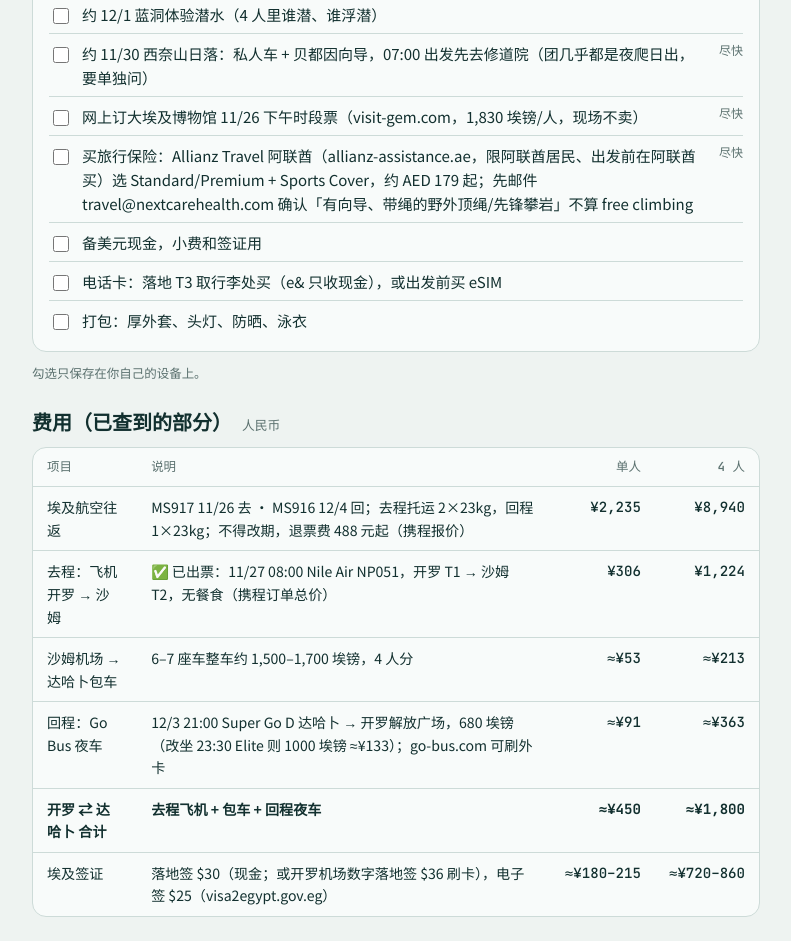
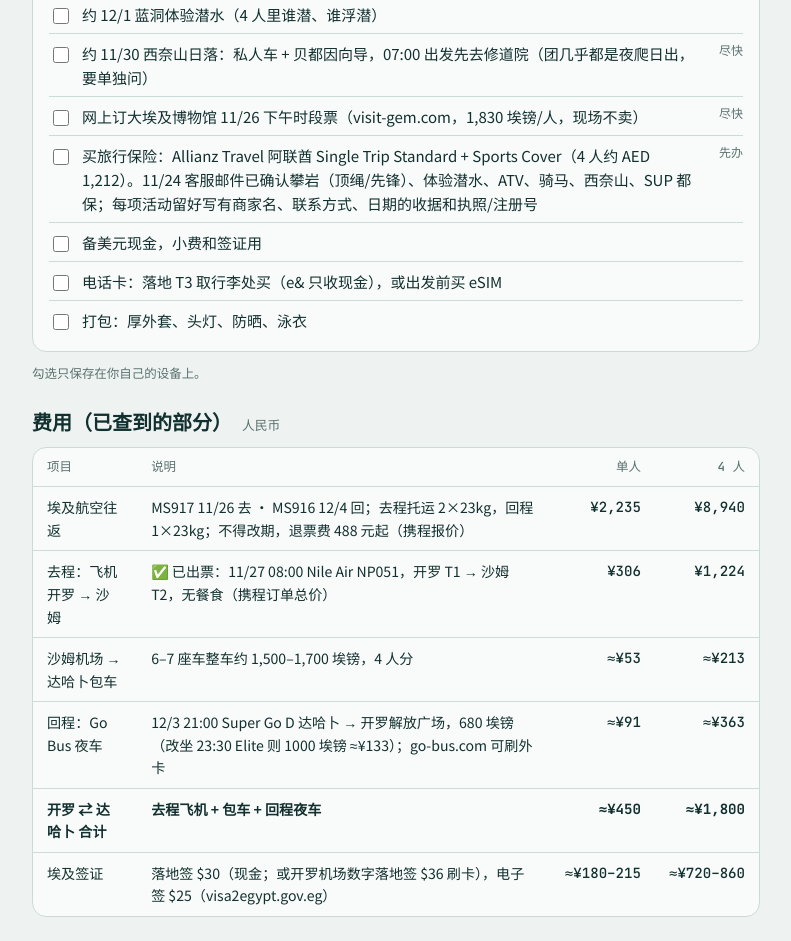
Before and after one commit to RvMe/egypt-trip-2026, a plain HTML site: page index.html in a window 1280 px wide. Shown: the part 4754-5695 px from the top of the page, without its empty margins (244-1035 px from the left). Drawn offline with nearby package versions, Linux system fonts and the light colour scheme; a web font is replaced by a local one.

Commit message:
待办：保险已获 Allianz 书面确认，所有活动都保

```diff
--- a/index.html
+++ b/index.html
@@ -578,7 +578,7 @@ const TODO = [
  ["dive","约 12/1 蓝洞体验潜水（4 人里谁潜、谁浮潜）",""],
  ["sinai","约 11/30 西奈山日落：私人车 + 贝都因向导，07:00 出发先去修道院（团几乎都是夜爬日出，要单独问）","尽快"],
  ["gem","网上订大埃及博物馆 11/26 下午时段票（visit-gem.com，1,830 埃镑/人，现场不卖）","尽快"],
- ["ins","买旅行保险：Allianz Travel 阿联酋（allianz-assistance.ae，限阿联酋居民、出发前在阿联酋买）选 Standard/Premium + Sports Cover，约 AED 179 起；先邮件 travel@nextcarehealth.com 确认「有向导、带绳的野外顶绳/先锋攀岩」不算 free climbing","尽快"],
+ ["ins","买旅行保险：Allianz Travel 阿联酋 Single Trip Standard + Sports Cover（4 人约 AED 1,212）。11/24 客服邮件已确认攀岩（顶绳/先锋）、体验潜水、ATV、骑马、西奈山、SUP 都保；每项活动留好写有商家名、联系方式、日期的收据和执照/注册号","先办"],
  ["cash","备美元现金，小费和签证用",""],
  ["sim","电话卡：落地 T3 取行李处买（e& 只收现金），或出发前买 eSIM",""],
  ["pack","打包：厚外套、头灯、防晒、泳衣",""]
```
